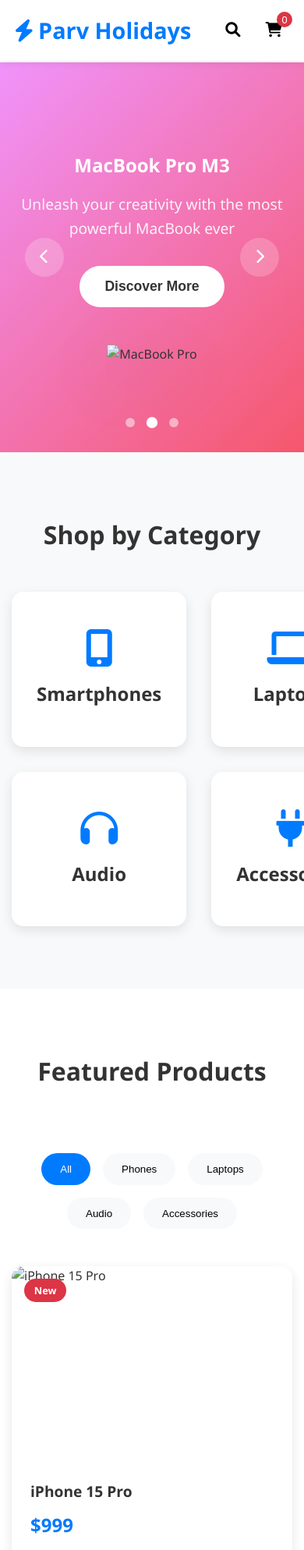
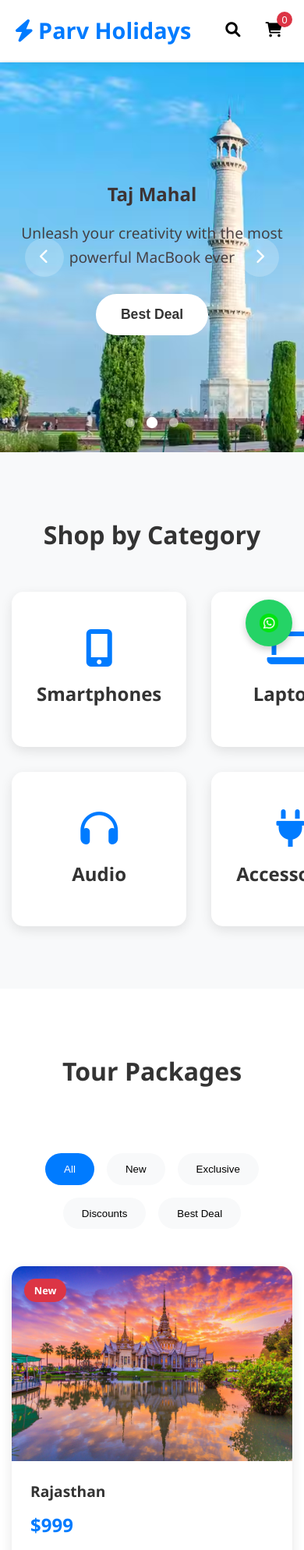
Before and after one commit to urbro-saksham/Travel-Agency-Website, a plain HTML site: page index.html in a window 390 px wide. Shown: the top 1988 px of the page at 78% size. Drawn offline with Linux system fonts and the light colour scheme.

Commit message:
project-stage-1

```diff
--- a/index.html
+++ b/index.html
@@ -1,5 +1,6 @@
 <!DOCTYPE html>
 <html lang="en">
+
 <head>
   <meta charset="UTF-8">
   <meta name="viewport" content="width=device-width, initial-scale=1.0">
@@ -7,6 +8,7 @@
   <link rel="stylesheet" href="styles.css">
   <link href="https://cdnjs.cloudflare.com/ajax/libs/font-awesome/6.0.0/css/all.min.css" rel="stylesheet">
 </head>
+
 <body>
   <!-- Header -->
   <header class="header">
@@ -38,13 +40,10 @@
       <div class="slide active">
         <div class="slide-content">
           <div class="container">
-                        <div class="slide-text">
-                            <h2>Latest iPhone 15 Pro</h2>
+            <div class="slide-text" id="one">
+              <h2>Ayodhya Tour Packges</h2>
               <p>Experience the future of mobile technology with our premium collection</p>
-                            <button class="cta-btn">Shop Now</button>
-                        </div>
-                        <div class="slide-image">
-                            <img src="/placeholder.svg?height=400&width=400" alt="iPhone 15 Pro">
+              <button class="cta-btn">Best Deal</button>
             </div>
           </div>
         </div>
@@ -52,13 +51,10 @@
       <div class="slide">
         <div class="slide-content">
           <div class="container">
-                        <div class="slide-text">
-                            <h2>MacBook Pro M3</h2>
+            <div class="slide-text" id="two">
+              <h2>Taj Mahal</h2>
               <p>Unleash your creativity with the most powerful MacBook ever</p>
-                            <button class="cta-btn">Discover More</button>
-                        </div>
-                        <div class="slide-image">
-                            <img src="/placeholder.svg?height=400&width=500" alt="MacBook Pro">
+              <button class="cta-btn">Best Deal</button>
             </div>
           </div>
         </div>
@@ -66,13 +62,10 @@
       <div class="slide">
         <div class="slide-content">
           <div class="container">
-                        <div class="slide-text">
+            <div class="slide-text" id="three">
               <h2>AirPods Pro</h2>
               <p>Immersive sound experience with active noise cancellation</p>
               <button class="cta-btn">Listen Now</button>
-                        </div>
-                        <div class="slide-image">
-                            <img src="/placeholder.svg?height=400&width=400" alt="AirPods Pro">
             </div>
           </div>
         </div>
@@ -118,13 +111,13 @@
   <section class="products" id="products">
     <div class="container">
       <div class="products-header">
-                <h2 class="section-title">Featured Products</h2>
+        <h2 class="section-title">Tour Packages</h2>
         <div class="filter-buttons">
           <button class="filter-btn active" onclick="filterProducts('all')">All</button>
-                    <button class="filter-btn" onclick="filterProducts('phones')">Phones</button>
-                    <button class="filter-btn" onclick="filterProducts('laptops')">Laptops</button>
-                    <button class="filter-btn" onclick="filterProducts('audio')">Audio</button>
-                    <button class="filter-btn" onclick="filterProducts('accessories')">Accessories</button>
+          <button class="filter-btn" onclick="filterProducts('phones')">New</button>
+          <button class="filter-btn" onclick="filterProducts('laptops')">Exclusive</button>
+          <button class="filter-btn" onclick="filterProducts('audio')">Discounts</button>
+          <button class="filter-btn" onclick="filterProducts('accessories')">Best Deal</button>
         </div>
       </div>
       <div class="product-grid" id="productGrid">
@@ -177,12 +170,17 @@
     </div>
   </div>
 
+  <!-- WhattsApp Icon -->
+  <a href="https://wa.link/lhifhl" class="floating-icon" target="_blank" aria-label="WhatsApp">
+    <img src="whattsappicon.webp" alt="WhatsApp Icon" />
+  </a>
+
   <!-- Footer -->
   <footer class="footer">
     <div class="container">
       <div class="footer-content">
         <div class="footer-section">
-                    <h3><i class="fas fa-bolt"></i> ModernShop</h3>
+          <h3><i class="fas fa-bolt"></i> Parv Holidays and Travel</h3>
           <p>Your trusted partner for premium electronics and cutting-edge technology.</p>
           <div class="social-links">
             <a href="#"><i class="fab fa-facebook"></i></a>
@@ -211,9 +209,9 @@
         </div>
         <div class="footer-section">
           <h4>Contact Info</h4>
-                    <p><i class="fas fa-phone"></i> +1 (555) 123-4567</p>
-                    <p><i class="fas fa-envelope"></i> info@modernshop.com</p>
-                    <p><i class="fas fa-map-marker-alt"></i> 123 Tech Street, Digital City</p>
+          <p><i class="fas fa-phone"></i> +91 99997 61489, +91 63929 7715</p>
+          <p><i class="fas fa-envelope"></i> rrhospitalityindia.com</p>
+          <p><i class="fas fa-map-marker-alt"></i> Ayodhya, Uttar Pradesh</p>
         </div>
       </div>
       <div class="footer-bottom">
@@ -224,4 +222,5 @@
 
   <script src="script.js"></script>
 </body>
+
 </html>
--- a/script.js
+++ b/script.js
@@ -2,10 +2,10 @@
 const products = [
     {
         id: 1,
-        name: "iPhone 15 Pro",
+        name: "Rajasthan",
         price: 999,
         category: "phones",
-        image: "/placeholder.svg?height=300&width=300",
+        image: "thailand.jpg",
         description: "The most advanced iPhone ever with titanium design and A17 Pro chip.",
         rating: 4.8,
         reviews: 1250,
@@ -16,7 +16,7 @@
         name: "MacBook Pro M3",
         price: 1999,
         category: "laptops",
-        image: "/placeholder.svg?height=300&width=300",
+        image: "dubai.jpg",
         description: "Supercharged by M3 chip for incredible performance and battery life.",
         rating: 4.9,
         reviews: 890,
@@ -27,7 +27,7 @@
         name: "AirPods Pro",
         price: 249,
         category: "audio",
-        image: "/placeholder.svg?height=300&width=300",
+        image: "tajmahal2.jpg",
         description: "Active noise cancellation and spatial audio for immersive experience.",
         rating: 4.7,
         reviews: 2100,
@@ -38,7 +38,7 @@
         name: "iPad Air",
         price: 599,
         category: "accessories",
-        image: "/placeholder.svg?height=300&width=300",
+        image: "indiagate.jpg",
         description: "Powerful, colorful, and wonderfully versatile iPad Air.",
         rating: 4.6,
         reviews: 750,
@@ -49,7 +49,7 @@
         name: "Samsung Galaxy S24",
         price: 899,
         category: "phones",
-        image: "/placeholder.svg?height=300&width=300",
+        image: "hawamahal.jpg",
         description: "AI-powered smartphone with incredible camera capabilities.",
         rating: 4.5,
         reviews: 980,
@@ -60,7 +60,7 @@
         name: "Dell XPS 13",
         price: 1299,
         category: "laptops",
-        image: "/placeholder.svg?height=300&width=300",
+        image: "maldives.jpg",
         description: "Ultra-thin laptop with stunning InfinityEdge display.",
         rating: 4.4,
         reviews: 650,
@@ -71,7 +71,7 @@
         name: "Sony WH-1000XM5",
         price: 399,
         category: "audio",
-        image: "/placeholder.svg?height=300&width=300",
+        image: "masoorie.jpg",
         description: "Industry-leading noise canceling headphones.",
         rating: 4.8,
         reviews: 1500,
@@ -82,7 +82,7 @@
         name: "Apple Watch Series 9",
         price: 399,
         category: "accessories",
-        image: "/placeholder.svg?height=300&width=300",
+        image: "singapore.png",
         description: "Most advanced Apple Watch with new health features.",
         rating: 4.7,
         reviews: 1100,
--- a/styles.css
+++ b/styles.css
@@ -3,6 +3,46 @@
     padding: 0;
     box-sizing: border-box;
 }
+
+.floating-icon {
+  position: fixed;
+  bottom: 20px;
+  right: 20px;
+  z-index: 1000;
+  width: 60px;
+  height: 60px;
+  border-radius: 50%;
+  background-color: #25d366;
+  display: flex;
+  justify-content: center;
+  align-items: center;
+  box-shadow: 0 4px 10px rgba(0, 0, 0, 0.2);
+  transition: transform 0.3s ease;
+}
+
+.floating-icon img {
+  width: 30px;
+  height: 30px;
+}
+
+.floating-icon:hover {
+  transform: scale(1.1);
+}
+
+@media (max-width: 600px) {
+  .floating-icon {
+    width: 60px;
+    height: 60px;
+    bottom: 15px;
+    right: 15px;
+  }
+
+  .floating-icon img {
+    width: 24px;
+    height: 24px;
+  }
+}
+
 
 body {
     font-family: 'Segoe UI', Tahoma, Geneva, Verdana, sans-serif;
@@ -99,7 +139,7 @@
 .hero-slider {
     margin-top: 80px;
     position: relative;
-    height: 600px;
+    height: 550px;
     overflow: hidden;
 }
 
@@ -116,7 +156,19 @@
     height: 100%;
     opacity: 0;
     transition: opacity 0.5s ease-in-out;
-    background: linear-gradient(135deg, #667eea 0%, #764ba2 100%);
+    background-image: url('ayodhya.png'); /* Update path if needed */
+}
+
+#one {
+  color: white,
+}
+
+#two {
+  color: rgb(61, 51, 51)
+}
+
+#three {
+  color: rgb(61, 51, 51)
 }
 
 .slide.active {
@@ -124,11 +176,11 @@
 }
 
 .slide:nth-child(2) {
-    background: linear-gradient(135deg, #f093fb 0%, #f5576c 100%);
+    background-image: url('tajmahal.png'); /* Update path if needed */
 }
 
 .slide:nth-child(3) {
-    background: linear-gradient(135deg, #4facfe 0%, #00f2fe 100%);
+    background-image: url('mountain.png'); /* Update path if needed */
 }
 
 .slide-content {
```
Also changed, not shown: ayodhya.png (added), dubai.jpg (added), hawamahal.jpg (added), indiagate.jpg (added), maldives.jpg (added), masoorie.jpg (added), singapore.png (added), tajmahal.png (added), tajmahal2.jpg (added), thailand.jpg (added), whattsappicon.webp (added), 1 other file. Lines whose indentation alone changed are shown as unchanged.
